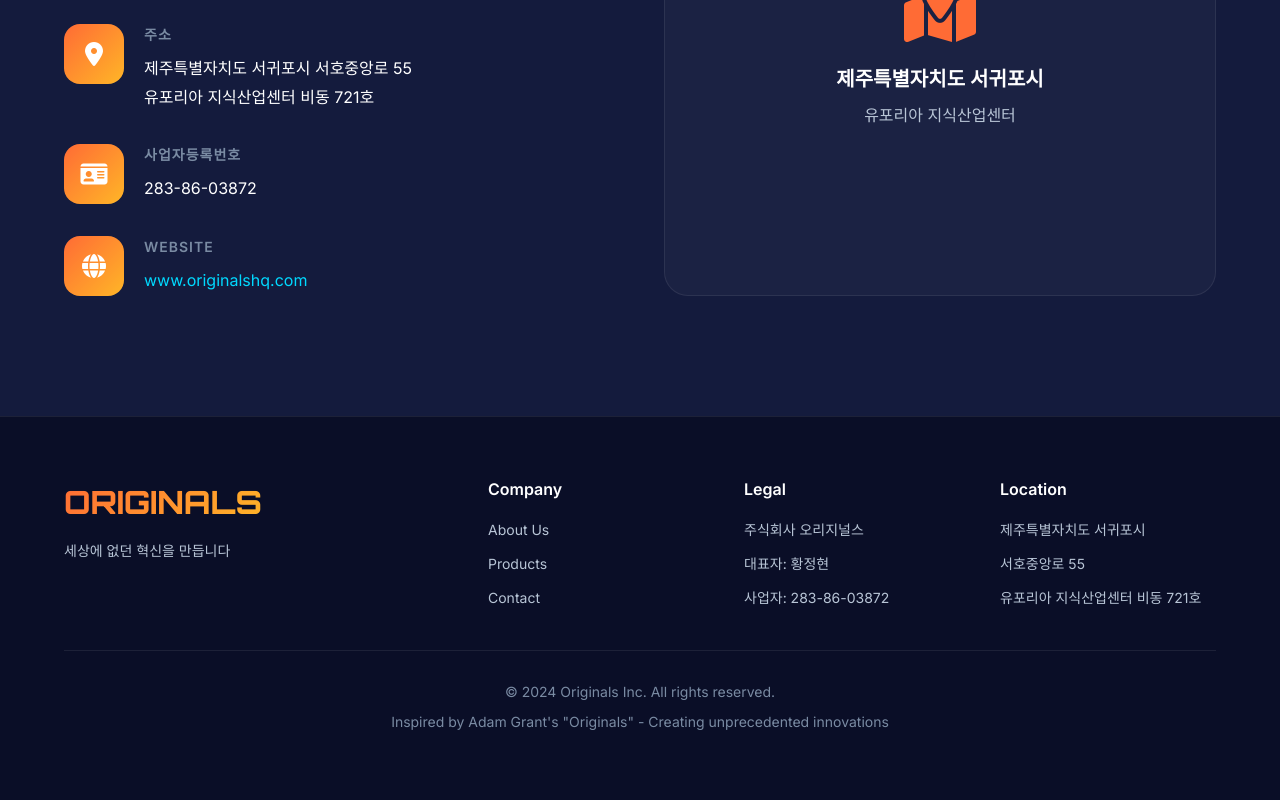
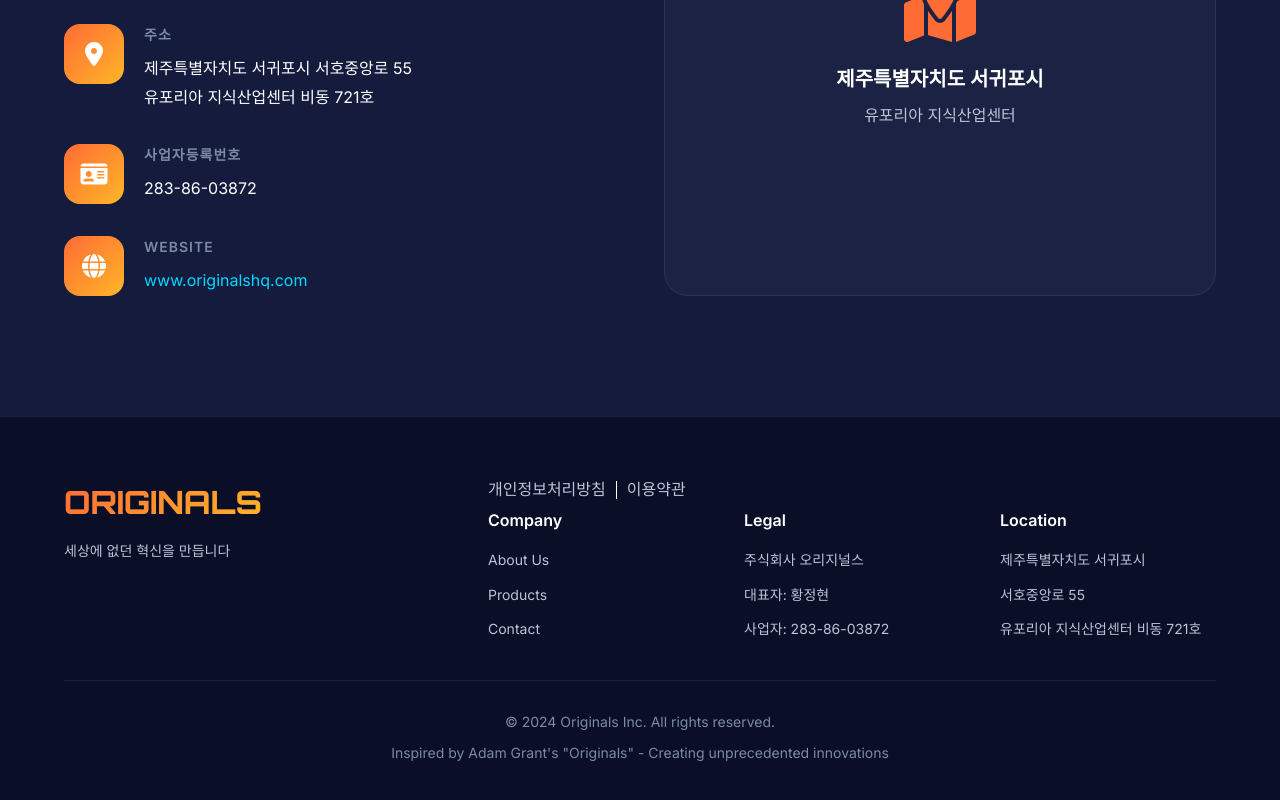
Before and after one commit to kangdaelyeol/originalshq, a React (Vite) app: page / in a window 1280 px wide. Shown: the part 3663-4463 px from the top of the page. Before the commit the page ends 4435 px from the top, so only its background shows below. Built offline with nearby package versions, Linux system fonts and the light colour scheme.

Commit message:
Feat: add privacy term link in footer

```diff
--- a/src/components/footer/index.tsx
+++ b/src/components/footer/index.tsx
@@ -1,3 +1,4 @@
+import { Link } from 'react-router-dom'
 import './styles.scss'
 
 export const Footer = () => {
@@ -10,18 +11,25 @@ export const Footer = () => {
             <p>세상에 없던 혁신을 만듭니다</p>
           </div>
 
+          <div className="footer-right">
+            <div className="right-top">
+              <Link to={'/privacy'}>개인정보처리방침</Link>
+              <div className="divider" />
+              <Link to={'/privacy'}>이용약관</Link>
+            </div>
+
             <div className="footer-links">
               <div className="footer-column">
                 <h4>Company</h4>
                 <ul>
                   <li>
-                  <a href="#about">About Us</a>
+                    <a href="/#about">About Us</a>
                   </li>
                   <li>
-                  <a href="#products">Products</a>
+                    <a href="/#products">Products</a>
                   </li>
                   <li>
-                  <a href="#contact">Contact</a>
+                    <a href="/#contact">Contact</a>
                   </li>
                 </ul>
               </div>
@@ -45,6 +53,7 @@ export const Footer = () => {
               </div>
             </div>
           </div>
+        </div>
 
         <div className="footer-bottom">
           <p>&copy; 2024 Originals Inc. All rights reserved.</p>
--- a/src/components/footer/styles.scss
+++ b/src/components/footer/styles.scss
@@ -33,6 +33,33 @@
   color: var(--text-secondary);
 }
 
+.footer-right {
+  display: flex;
+  flex-direction: column;
+  gap: 5px;
+  .right-top {
+    display: flex;
+    align-items: center;
+    gap: 10px;
+    a {
+      cursor: pointer;
+      font-weight: 500;
+      font-size: 16px;
+      color: var(--text-secondary);
+    }
+    a:hover {
+      color: #6970f6;
+    }
+    .divider {
+      box-sizing: border-box;
+      height: 70%;
+      width: 1px;
+      background-color: #ffffff;
+      padding: 5px 0;
+    }
+  }
+}
+
 .footer-links {
   display: grid;
   grid-template-columns: repeat(auto-fit, minmax(200px, 1fr));
@@ -62,7 +89,7 @@
 }
 
 .footer-column a:hover {
-  color: var(--primary-color);
+  color: #6970f6;
 }
 
 .footer-bottom {
--- a/src/components/navigation-bar/index.tsx
+++ b/src/components/header/index.tsx
@@ -1,8 +1,9 @@
 import { useEffect, useRef, useState } from 'react'
-import './styles.scss'
-import { useScroll } from '../../hooks/use-scroll'
 import { Link } from 'react-router-dom'
 import { HashLink } from 'react-router-hash-link'
+import { useScroll } from '@/hooks/use-scroll'
+import './styles.scss'
+
 const navMenuList = [
   { to: '/#home', label: 'Home' },
   { to: '/#about', label: 'About' },
@@ -10,7 +11,7 @@ const navMenuList = [
   { to: '/#contact', label: 'Contact' },
 ]
 
-export const Nav = () => {
+export const Header = () => {
   const [scrolled, setScrolled] = useState(false)
   const [isMenuOpen, setIsMenuOpen] = useState(false)
 
@@ -49,7 +50,7 @@ export const Nav = () => {
       <div className="container">
         <div className="nav-wrapper">
           <div className="logo">
-            <a href="#home">
+            <a href="/#home">
               <span className="logo-text">ORIGINALS</span>
             </a>
           </div>
@@ -60,7 +61,11 @@ export const Nav = () => {
             id="navMenu"
           >
             {navMenuList.map((config) => (
-              <HashLink className="nav-link" to={config.to as string}>
+              <HashLink
+                key={config.label}
+                className="nav-link"
+                to={config.to as string}
+              >
                 {config.label}
               </HashLink>
             ))}
--- a/src/pages/base-page.tsx
+++ b/src/pages/base-page.tsx
@@ -1,11 +1,11 @@
 import { Footer } from '@/components/footer'
-import { Nav } from '@/components/navigation-bar'
+import { Header } from '@/components/header'
 import { Outlet } from 'react-router-dom'
 
 export default function BasePage() {
   return (
     <div>
-      <Nav />
+      <Header />
       <Outlet />
       <Footer />
     </div>
--- a/src/screens/privacy/index.tsx
+++ b/src/screens/privacy/index.tsx
@@ -24,7 +24,7 @@ export default function Privacy() {
     <div className="privacy-container">
       {/* <PrivacyScreen /> */}
       <div className="privacy-wrapper">
-        <div className="privacy-title">이용약관</div>
+        <div className="privacy-title">개인정보 처리방침</div>
         <div className="privacy-items">
           <div className="privacy-item">
             <div className="item-top">
--- a/tsconfig.paths.json
+++ b/tsconfig.paths.json
@@ -1,6 +1,5 @@
 {
   "compilerOptions": {
-    "baseUrl": ".",
     "paths": {
       "@/*": ["./src/*"]
     }
```
Also changed, not shown: src/components/header/styles.scss (renamed from src/components/navigation-bar/styles.scss). Lines whose indentation alone changed are shown as unchanged.
